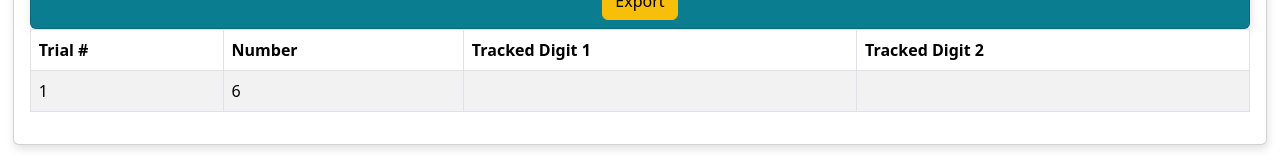
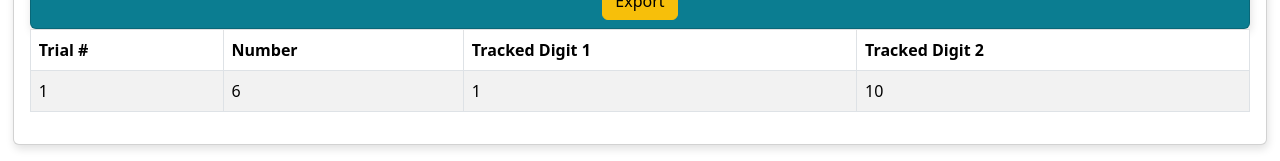
Before and after one commit to neurocog-mobility/app-digit-monitor, a React (Create React App) app: page / in a window 1280 px wide. Both pictures are taken after a click on the button "Start". Shown: the part 519-680 px from the top of the page. Built offline with nearby package versions, Linux system fonts and the light colour scheme.

Commit message:
correct table columns

```diff
--- a/src/App.js
+++ b/src/App.js
@@ -344,11 +344,11 @@ function App() {
                     <td style={{
                       textDecoration : itemTrial.valid ? "none" : "line-through",
                       color : itemTrial.valid ? "black" : "red",
-                    }}>{itemTrial.trackedOne}</td>
+                    }}>{itemTrial.tracked_one}</td>
                     <td style={{
                       textDecoration : itemTrial.valid ? "none" : "line-through",
                       color : itemTrial.valid ? "black" : "red",
-                    }}>{itemTrial.trackedTwo}</td>
+                    }}>{itemTrial.tracked_two}</td>
                   </tr>
                 )
               })}
```
